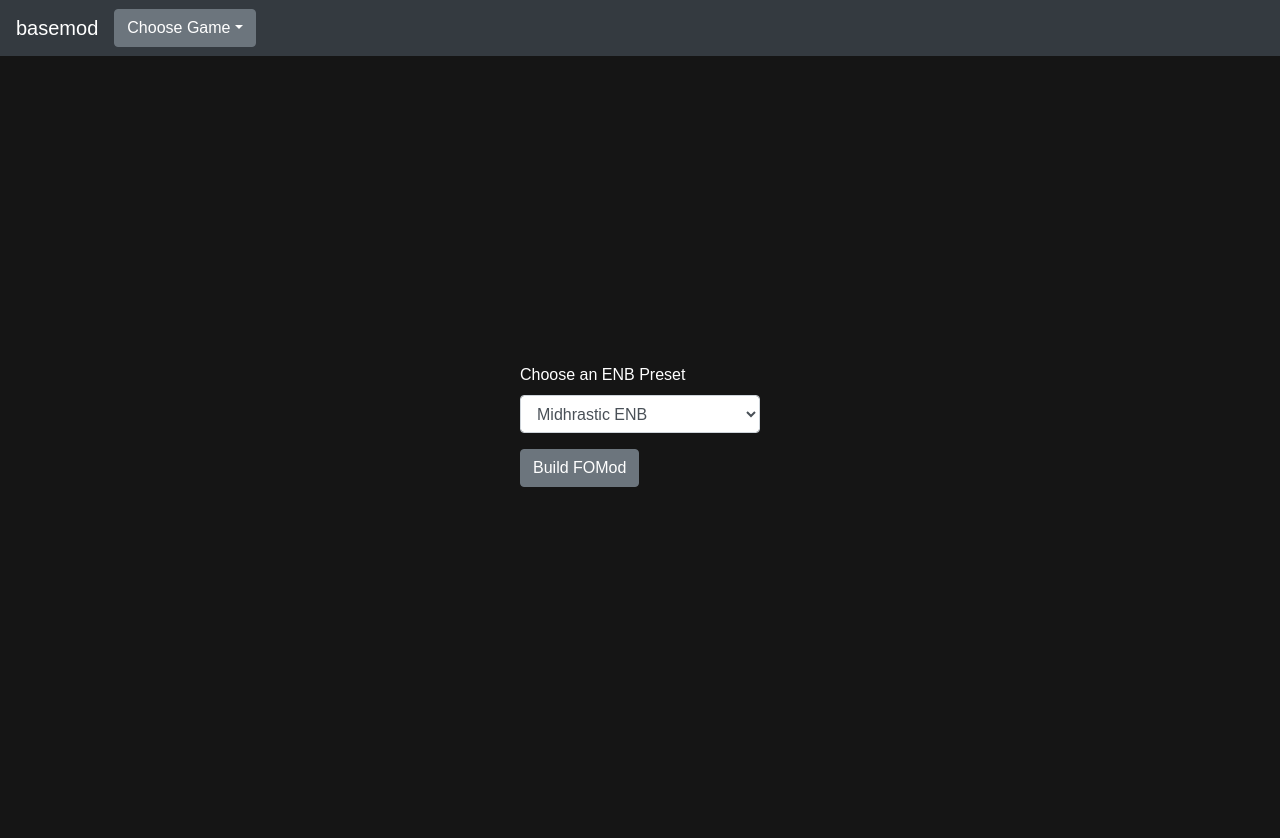
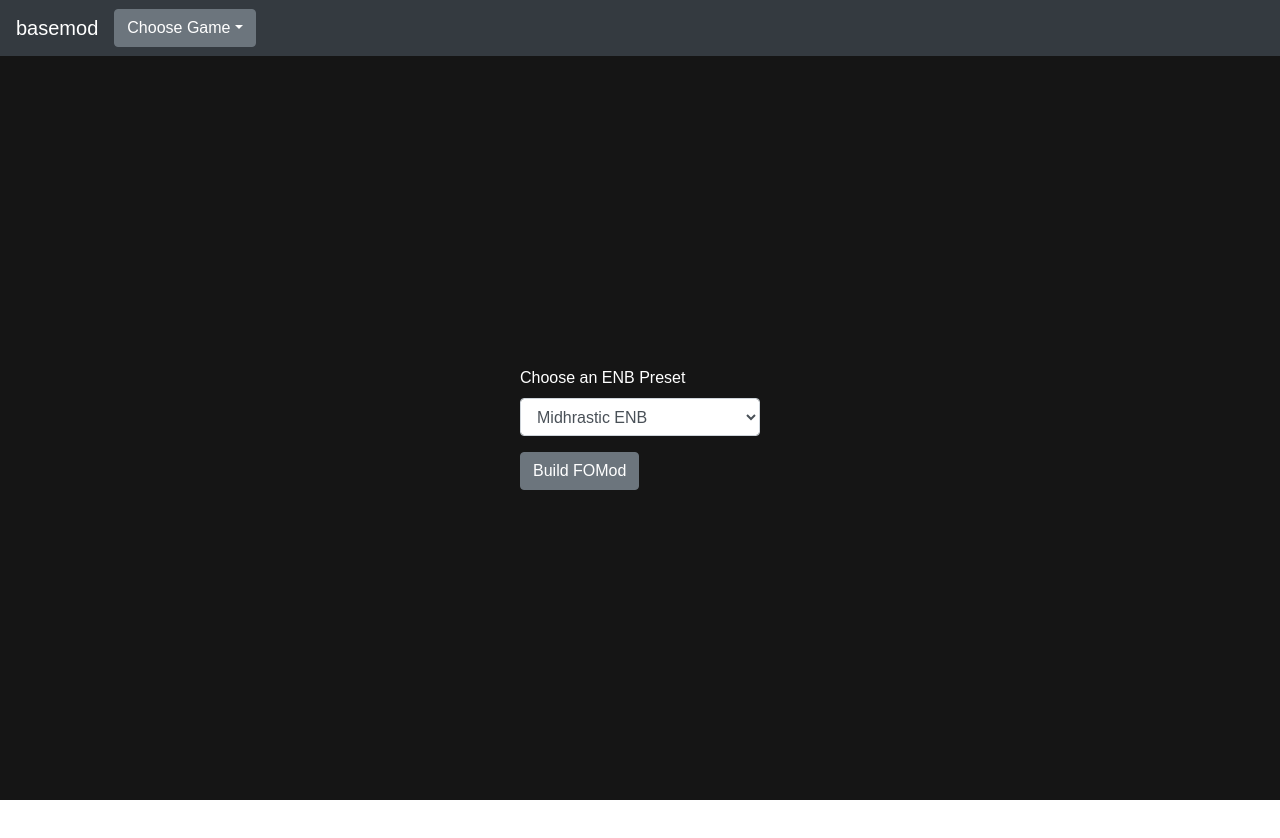
Before and after one commit to RolandJansen/basemod, a React (Create React App) app: page / in a window 1280 px wide. Shown: the top 838 px of the page. After the commit the page ends 800 px from the top, so only its background shows below. Built offline with nearby package versions, Linux system fonts and the light colour scheme; a web font is replaced by a local one.

Commit message:
Fixed the css height in MainArea

```diff
--- a/src/parts/MainArea.css
+++ b/src/parts/MainArea.css
@@ -1,7 +1,7 @@
 .main-container {
-  height: 100%;
-  margin: 0px;
-  padding: 0px;
+  height: calc(100% - 56px);
+  width: 100%;
+  position: absolute;
   background-color: #151515;
   /* center vertical/horizontal */
   display: flex;
@@ -11,7 +11,6 @@
 
 .main-area {
   width: 15em;
-  transform: translate(0%, -25%);
 }
 
 /*.Main-container > div {
```
